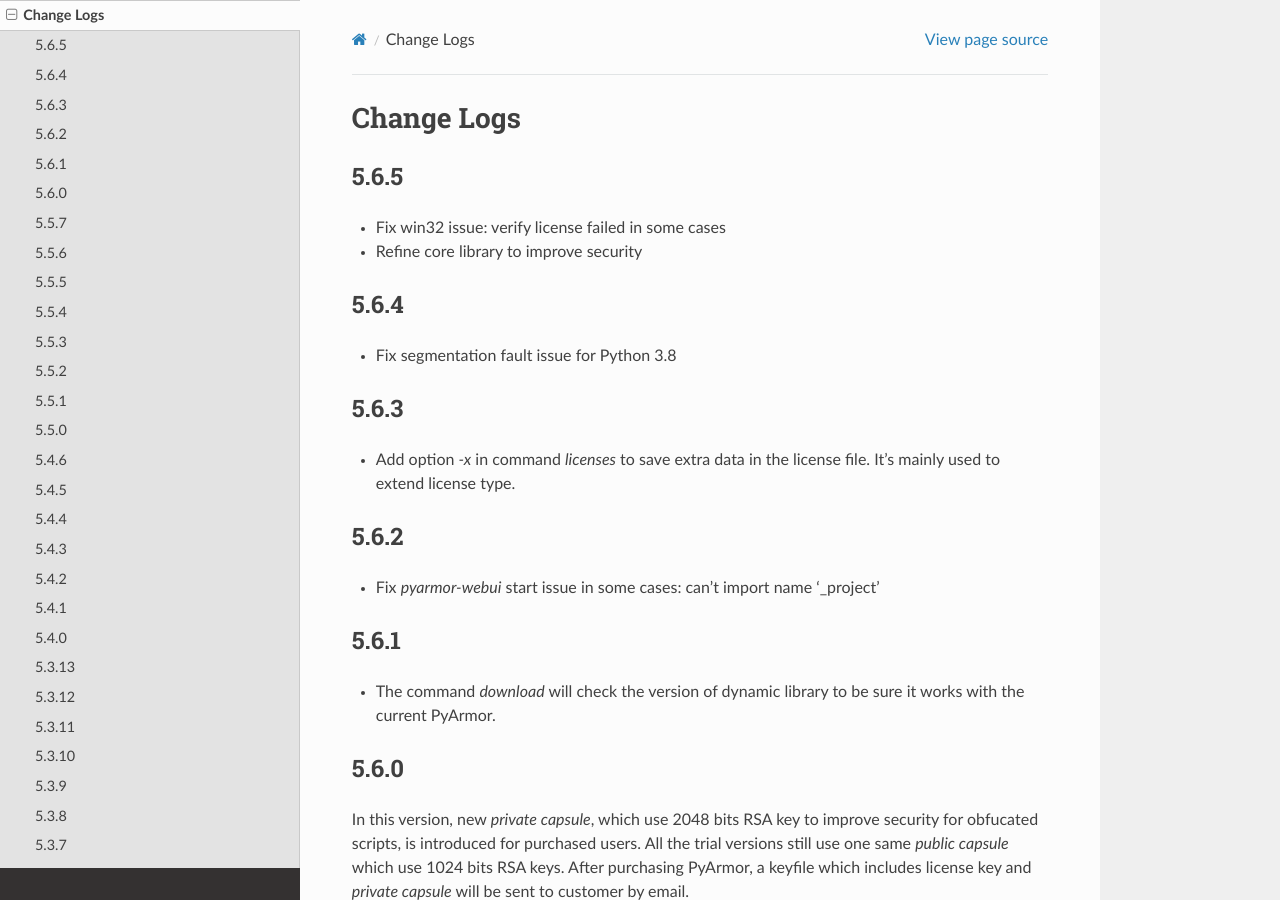
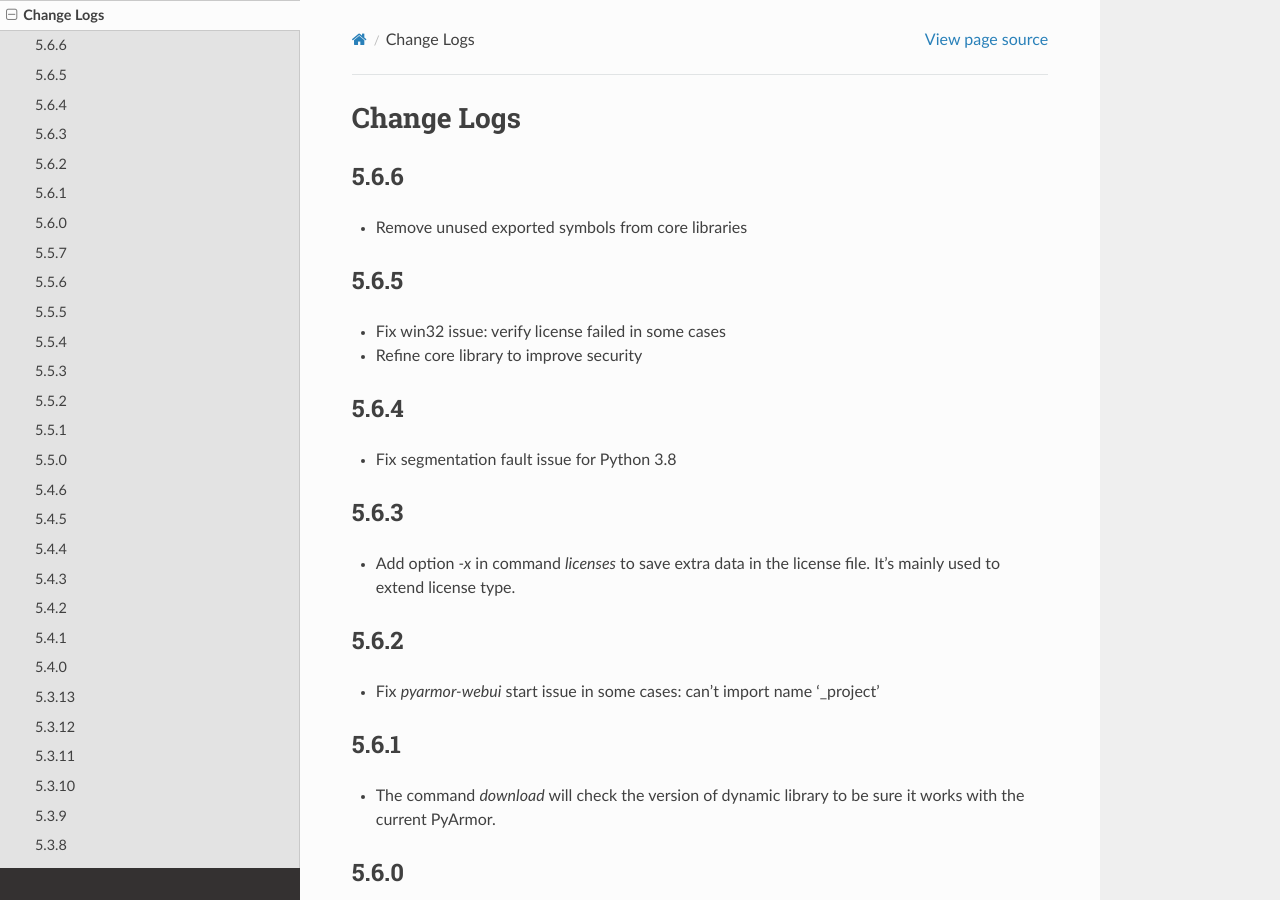
Before and after one commit to dashingsoft/pyarmor, a Sphinx documentation site: the page built from docs/change-logs.rst, in a window 1280 px wide and 900 px high. Built offline with Sphinx 7.4.7 and the Read the Docs theme 2.0.0, drawn with Linux system fonts in a browser that asks for light colours.

Commit message:
Add change log

```diff
--- a/docs/change-logs.rst
+++ b/docs/change-logs.rst
@@ -2,6 +2,10 @@
 
 Change Logs
 ===========
+
+5.6.6
+-----
+* Remove unused exported symbols from core libraries
 
 5.6.5
 -----
```
